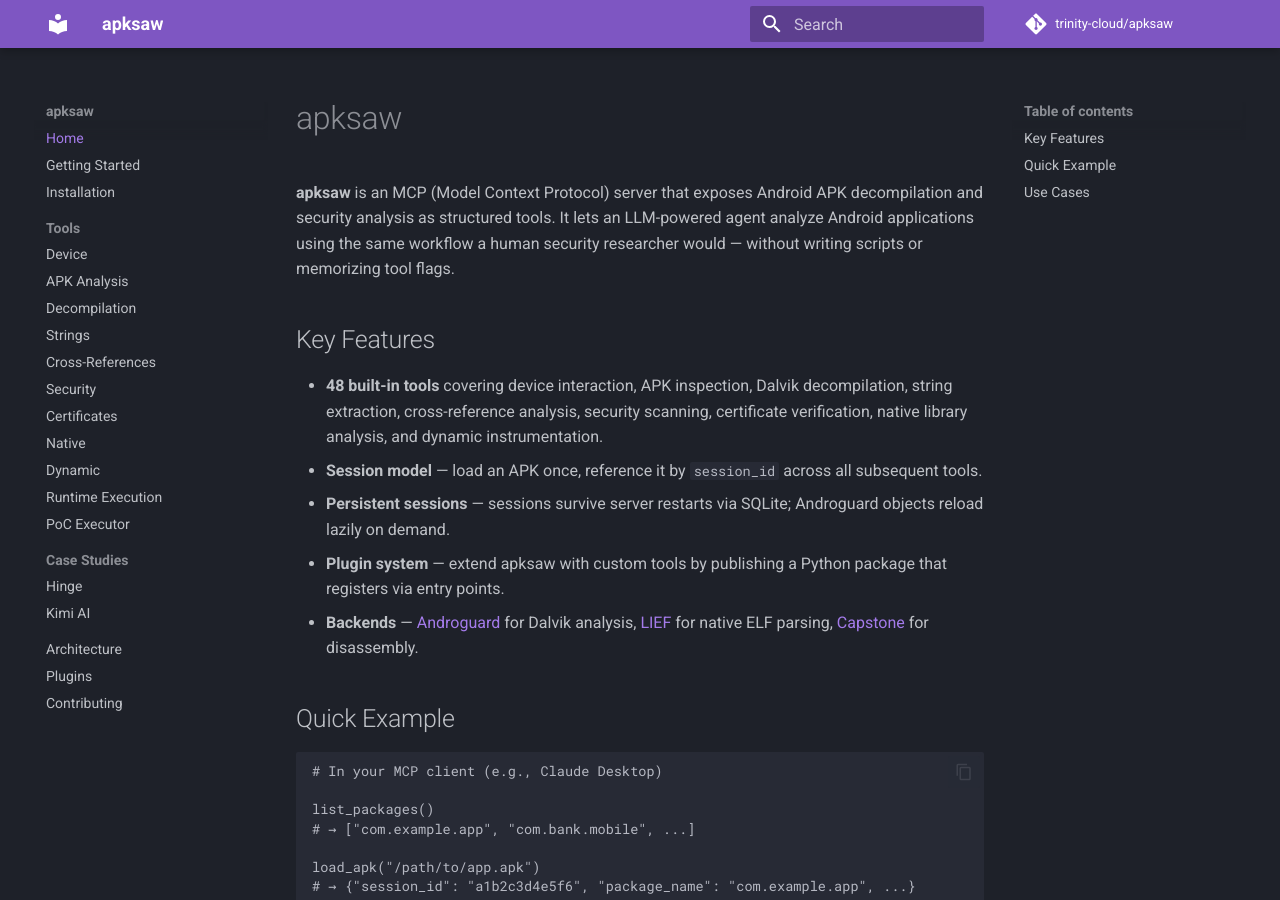
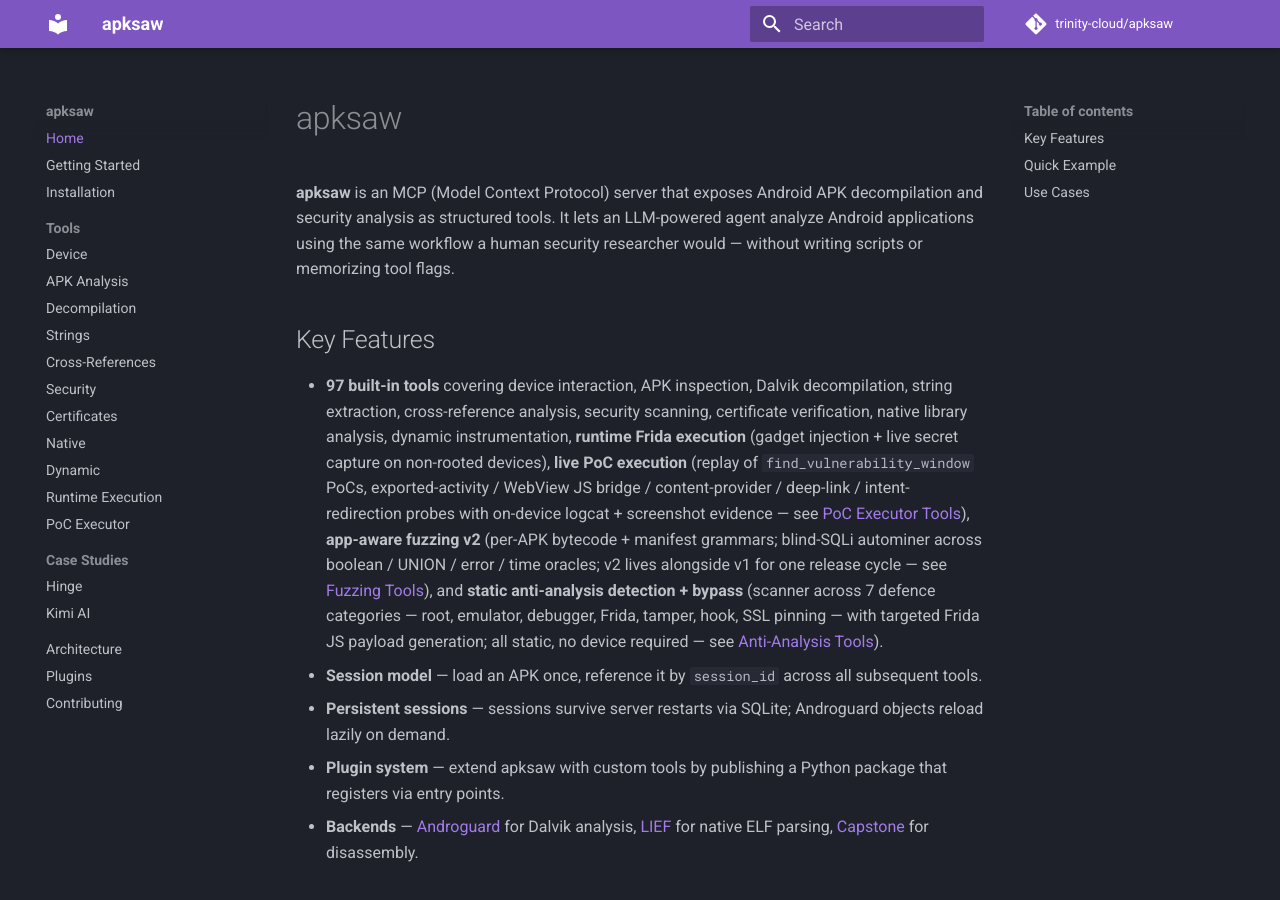
Before and after one commit to trinity-cloud/apksaw, an MkDocs documentation site: the page built from docs/index.md, in a window 1280 px wide and 900 px high. Built offline with MkDocs 1.6.1 and Material for MkDocs 9.7.7, drawn with Linux system fonts in a browser that asks for light colours; comment, search, counter and statistics services are not loaded.

Commit message:
Docs: Update shipped offensive tool inventory
- Update the docs landing page from the old 48-tool inventory to the current 97-tool feature summary.
- Surface runtime Frida execution, live PoC execution, semantic fuzzer v2, and anti-analysis bypass capabilities in the main feature list.
- Link the new runtime, PoC executor, fuzzing, and anti-analysis documentation from the top-level overview.
- Keep the phase-specific module commits isolated by placing the shared public inventory update in its own commit.

```diff
--- a/docs/index.md
+++ b/docs/index.md
@@ -4,7 +4,7 @@
 
 ## Key Features
 
-- **48 built-in tools** covering device interaction, APK inspection, Dalvik decompilation, string extraction, cross-reference analysis, security scanning, certificate verification, native library analysis, and dynamic instrumentation.
+- **97 built-in tools** covering device interaction, APK inspection, Dalvik decompilation, string extraction, cross-reference analysis, security scanning, certificate verification, native library analysis, dynamic instrumentation, **runtime Frida execution** (gadget injection + live secret capture on non-rooted devices), **live PoC execution** (replay of `find_vulnerability_window` PoCs, exported-activity / WebView JS bridge / content-provider / deep-link / intent-redirection probes with on-device logcat + screenshot evidence — see [PoC Executor Tools](tools/exploit_gen.md)), **app-aware fuzzing v2** (per-APK bytecode + manifest grammars; blind-SQLi autominer across boolean / UNION / error / time oracles; v2 lives alongside v1 for one release cycle — see [Fuzzing Tools](tools/fuzzer.md)), and **static anti-analysis detection + bypass** (scanner across 7 defence categories — root, emulator, debugger, Frida, tamper, hook, SSL pinning — with targeted Frida JS payload generation; all static, no device required — see [Anti-Analysis Tools](tools/anti_analysis.md)).
 - **Session model** — load an APK once, reference it by `session_id` across all subsequent tools.
 - **Persistent sessions** — sessions survive server restarts via SQLite; Androguard objects reload lazily on demand.
 - **Plugin system** — extend apksaw with custom tools by publishing a Python package that registers via entry points.
```
